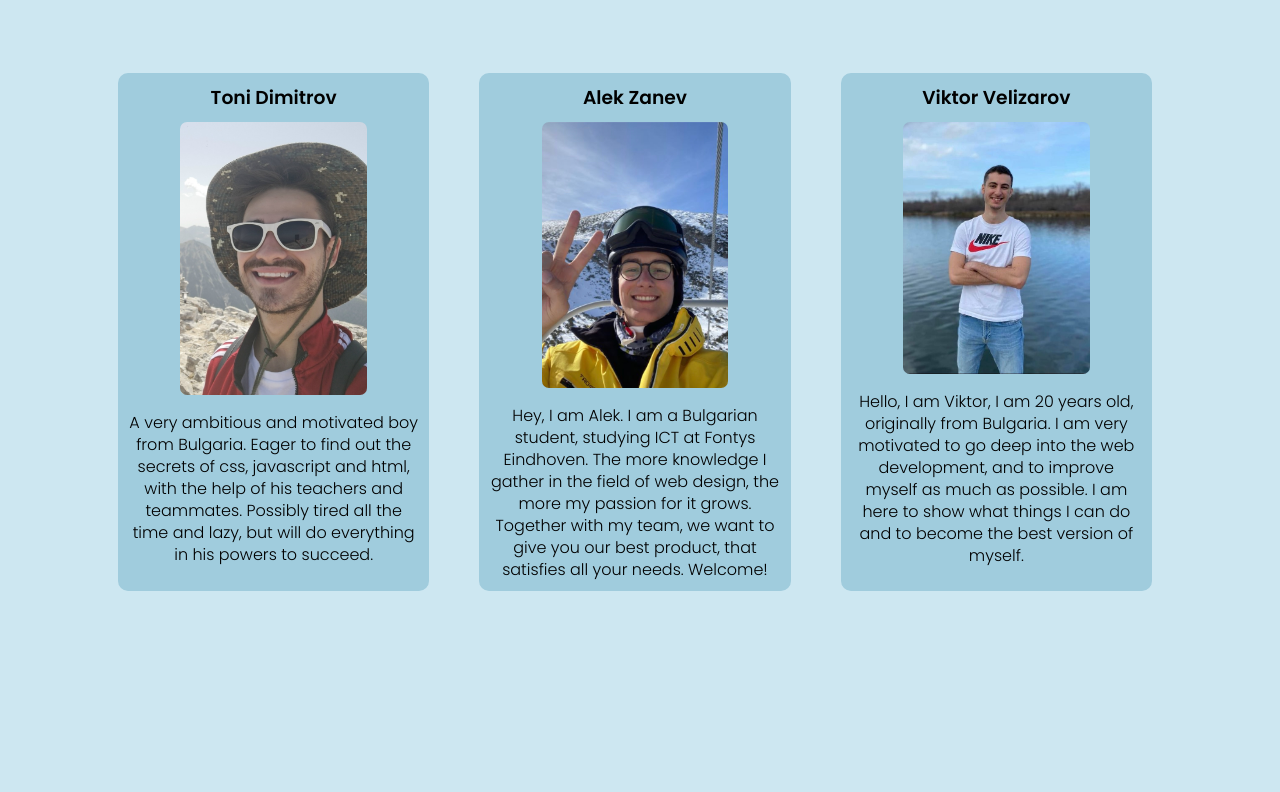
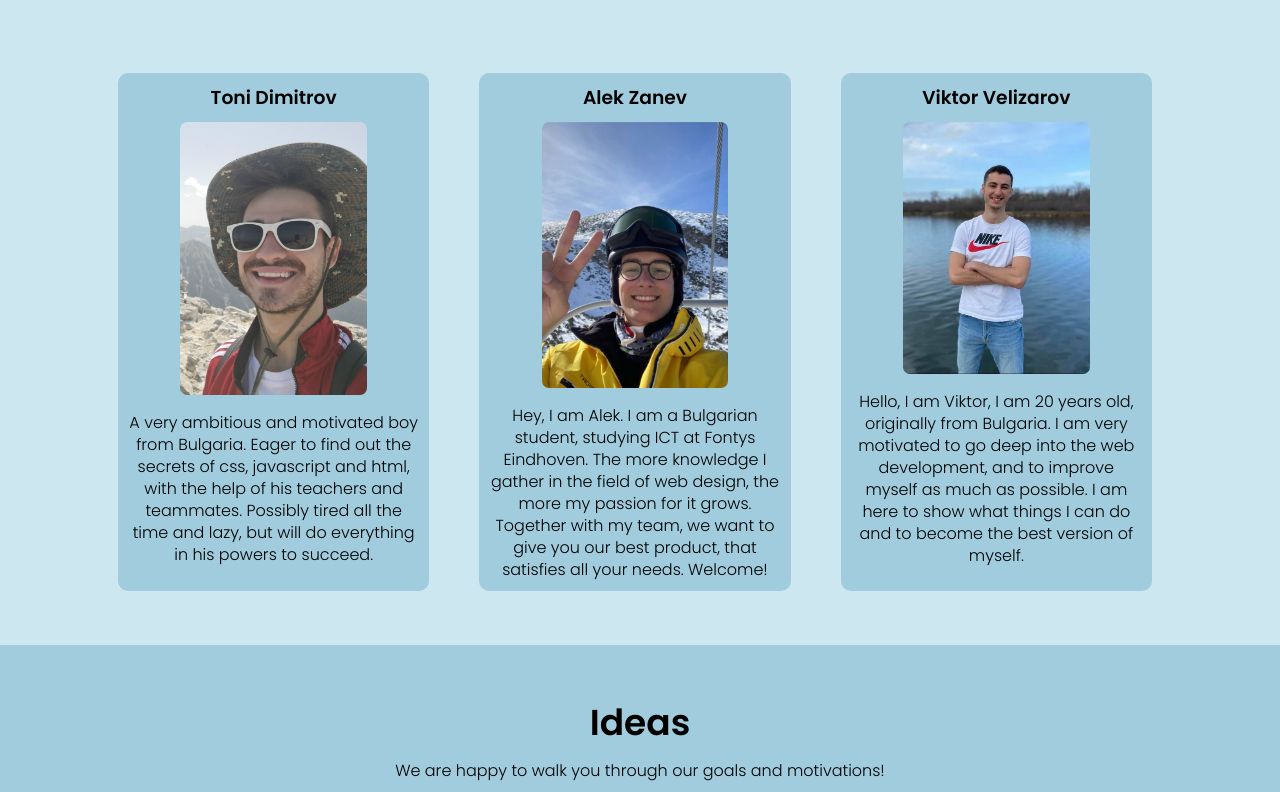
Before and after one commit to Deniz-Hadjiosmanov/Maaike-Girardin-s-Website, a plain HTML site: page team-portfolio/index.html in a window 1280 px wide. Shown: the part 1532-2324 px from the top of the page. Before the commit the page ends 2177 px from the top, so only its background shows below. Drawn offline with Linux system fonts and the light colour scheme.

Commit message:
Initial version of ideas page

```diff
--- a/team-portfolio/index.html
+++ b/team-portfolio/index.html
@@ -21,7 +21,7 @@
             <ul>
                 <li><a href="">HOME</a></li>
                 <li><a id="about-us" href="#intro">ABOUT US</a></li>
-                <li><a href="">IDEAS</a></li>
+                <li><a id="idea" href="#inspo">IDEAS</a></li>
                 <li><a href="">PROJECT</a></li>
                 <li><a href="">CONTACT US</a></li>
             </ul>
@@ -99,6 +99,14 @@
             </div>
         </div>
     </section>
+
+    <section id="ideas">
+        <h1 id="inspo">Ideas</h1>
+        <p>
+            We are happy to walk you through our goals and motivations!
+        </p>
+
+    </section>
 </body>
 
 </html>
--- a/team-portfolio/style.css
+++ b/team-portfolio/style.css
@@ -179,3 +179,12 @@ h3 {
 		flex-direction: column;
 	}
 }
+
+/* ideas part of the page */
+#ideas {
+	width: 100%;
+	margin: auto;
+	text-align: center;
+	padding-top: 50px;
+	background-color:#a0ccdd;
+}
```
